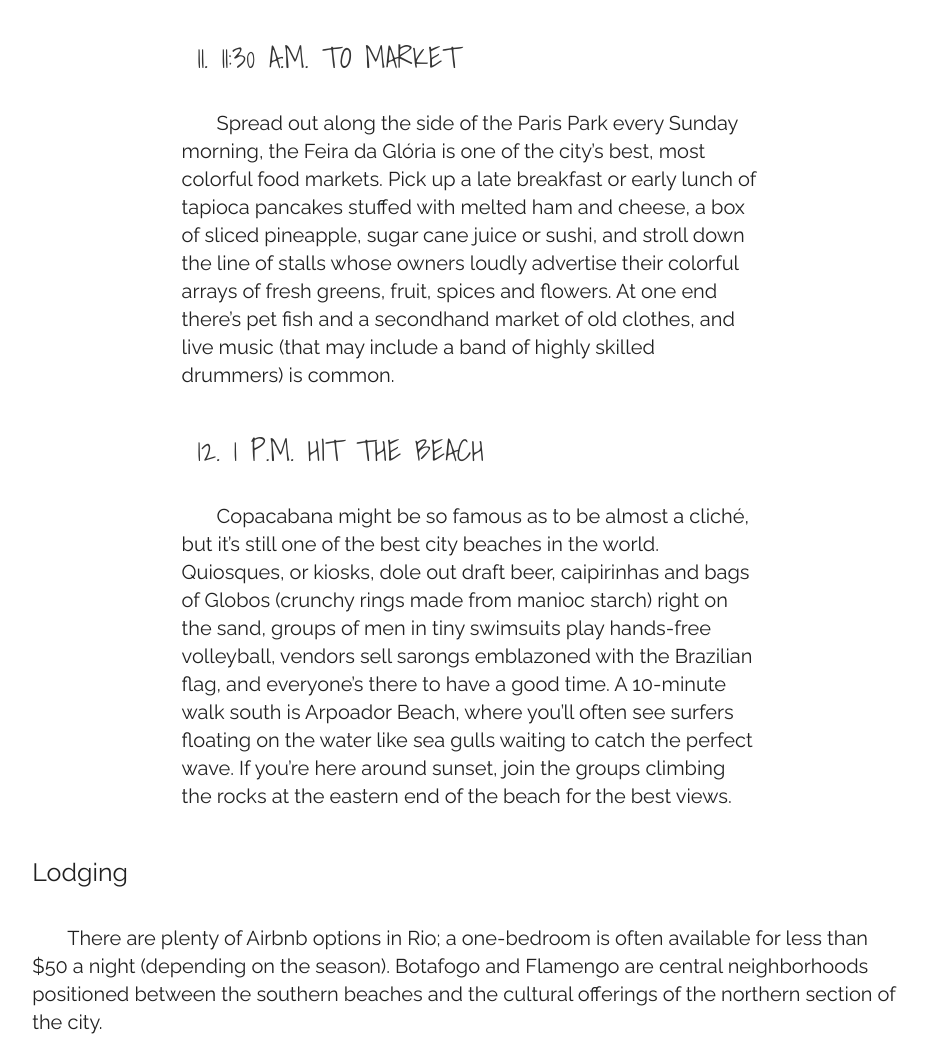
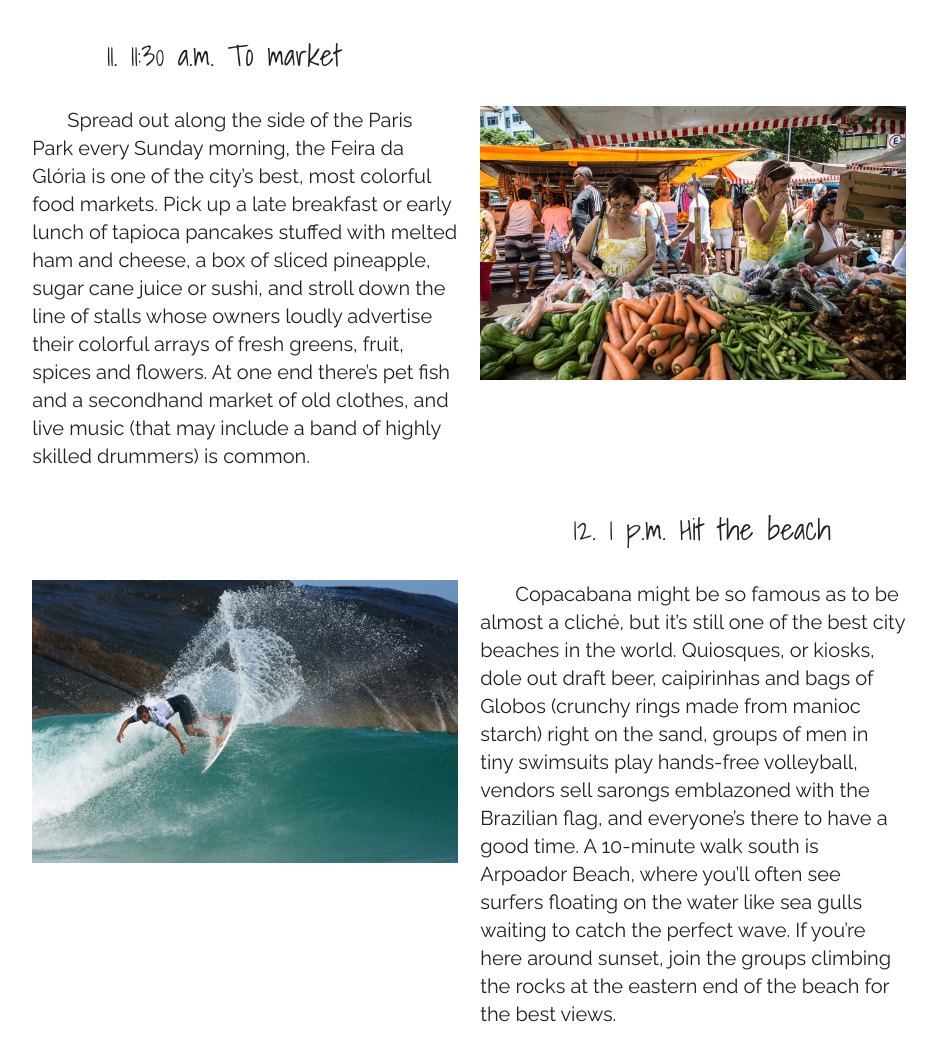
Before and after one commit to Emmadayan/FINAL, a plain HTML site: page index.html in a window 1280 px wide. Shown: the part 7724-8763 px from the top of the page, without its empty margins (171-1108 px from the left). Drawn offline with nearby package versions, Linux system fonts and the light colour scheme.

Commit message:
Add files via upload

```diff
--- a/index.html
+++ b/index.html
@@ -450,15 +450,16 @@
 <!-- SUNDAY2 -->
     <div class="container">
       <div class="row">
-        <div class="col s12 m8 l8 offset-m2 offset-l2 left-align">
-          <h4 class="sunday2 waves-effect waves-teal btn-flat">11. 11:30 a.m. To market</h4>
+        <div class="col s12 m8 l8 offset-m1 offset-l1 left-align">
+          <h4 class="sunday2">11. 11:30 a.m. To market</h4>
         </div>
       </div>
     </div>
 
+<!-- SUNDAY2P -->
     <div class="container">
       <div class="row">
-        <div class="col s12 m8 l8 offset-m2 offset-l2 left-align">
+        <div class="col s12 m6 l6 left-align">
           <p class=" sunday2p">Spread out along the side of the Paris Park every Sunday
             morning, the Feira da Glória is one of the city’s best,
             most colorful food markets. Pick up a late breakfast or
@@ -470,21 +471,28 @@
             a secondhand market of old clothes, and live music (that
             may include a band of highly skilled drummers) is common.</p>
         </div>
-      </div>
-    </div>
-
-
-    <div class="container">
-      <div class="row">
-        <div class="col s12 m8 l8 offset-m2 offset-l2 left-align">
-          <h4 class="sunday3 waves-effect waves-teal btn-flat">12. 1 p.m. Hit the beach</h4>
+        <div class="col s12 m6 l6">
+          <img class="responsive-img" src="sundayimg2.jpg" alt="Feira da Glória">
         </div>
       </div>
     </div>
 
+<!-- SUNDAY3 -->
     <div class="container">
       <div class="row">
-        <div class="col s12 m8 l8 offset-m2 offset-l2 left-align">
+        <div class="col s10 m10 l10 offset-m1 offset-l1 right-align">
+          <h4 class="sunday3">12. 1 p.m. Hit the beach</h4>
+        </div>
+      </div>
+    </div>
+
+<!-- SUNDAY3P -->
+    <div class="container">
+      <div class="row">
+        <div class="col s10 m6 l6 left-align">
+          <img class="responsive-img" src="sundayimg3.jpg" alt="Leblon Neighborhood">
+        </div>
+        <div class="col s10 m6 l6 left-align">
           <p class=" sunday3p">Copacabana might be so famous as to be almost a cliché,
             but it’s still one of the best city beaches in the world.
             Quiosques, or kiosks, dole out draft beer, caipirinhas and
```
Also changed, not shown: sundayimg2.jpg (added), sundayimg3.jpg (added).
